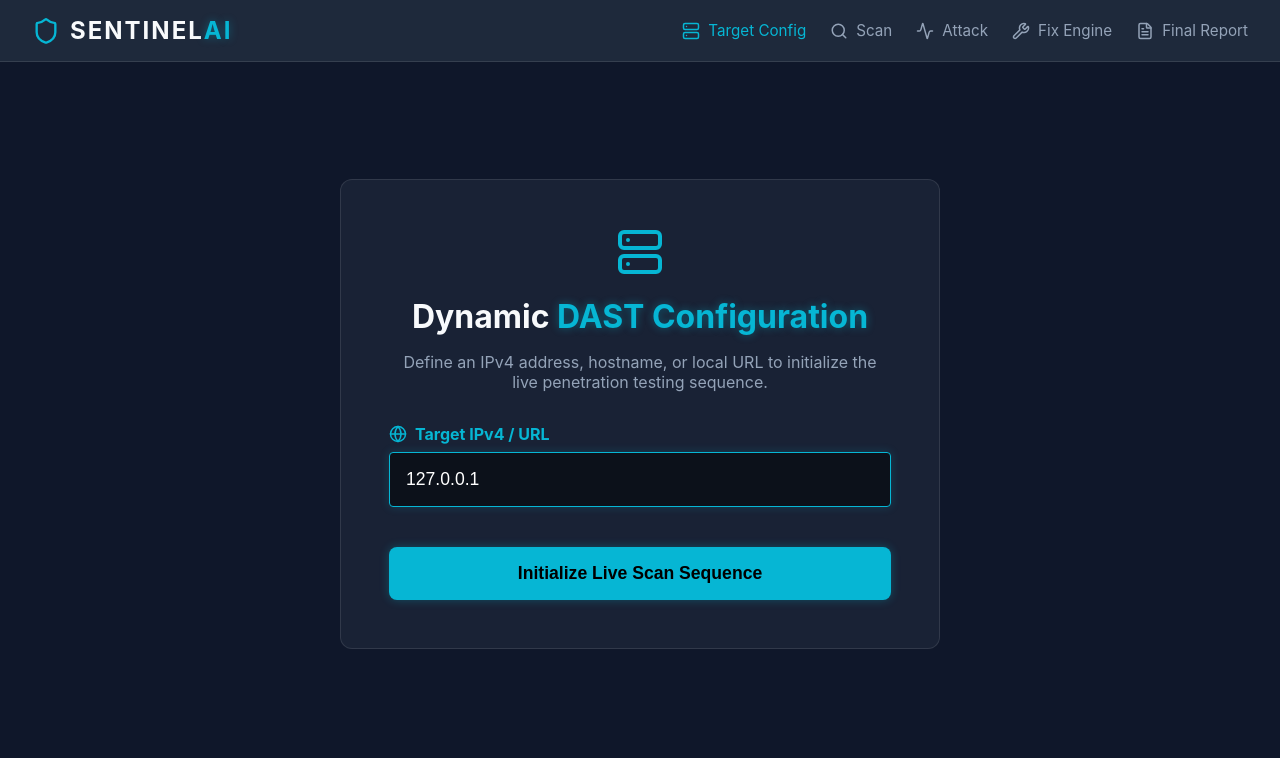
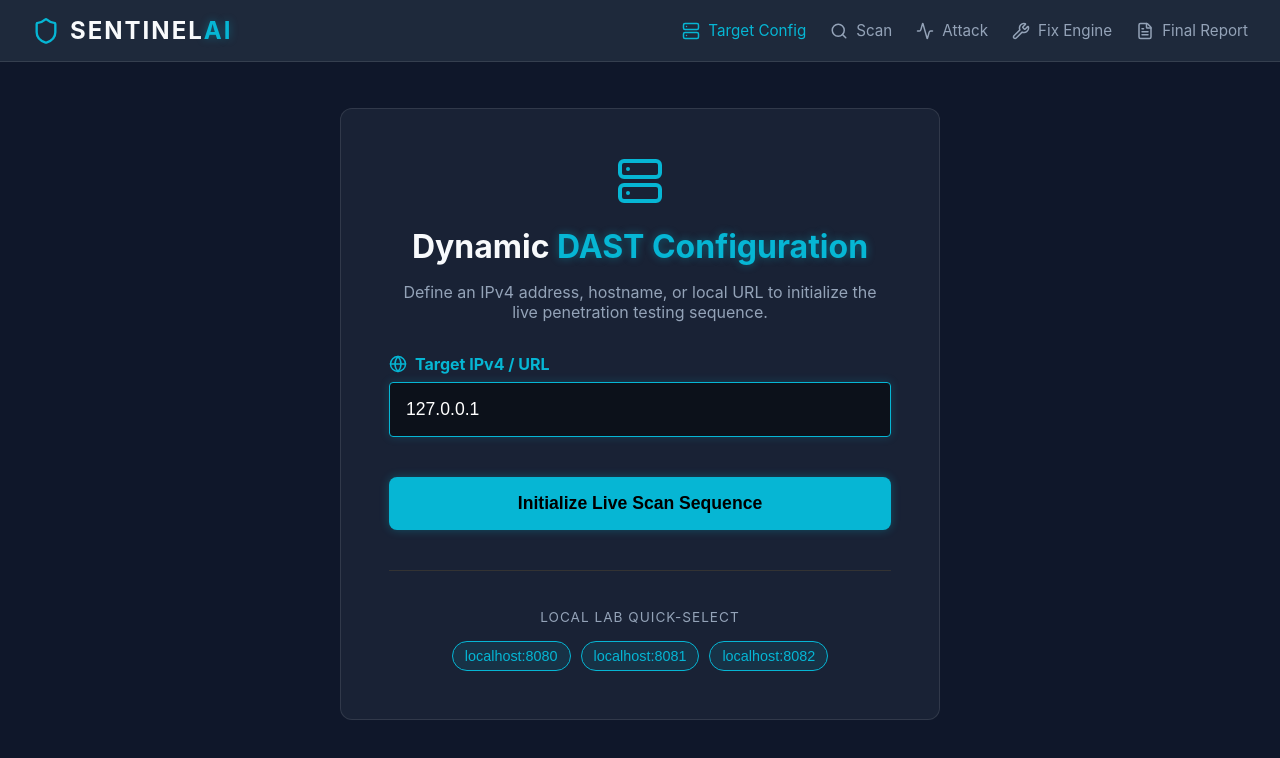
Before and after one commit to imohankm/SentinelAI, a React (Vite) app in the folder frontend/: page / in a window 1280 px wide. Shown: the top 758 px of the page. Built offline with nearby package versions, Linux system fonts and the light colour scheme.

Commit message:
Add Local Lab Quick-Select badges to DashboardSetup for instant demo target selection

```diff
--- a/frontend/src/components/DashboardSetup.jsx
+++ b/frontend/src/components/DashboardSetup.jsx
@@ -45,6 +45,34 @@ export default function DashboardSetup() {
             Initialize Live Scan Sequence
           </button>
         </form>
+
+        <div style={{ marginTop: '2.5rem', borderTop: '1px solid #333', paddingTop: '1.5rem' }}>
+            <p style={{ color: 'var(--text-muted)', fontSize: '0.85rem', marginBottom: '1rem', textTransform: 'uppercase', letterSpacing: '1px' }}>Local Lab Quick-Select</p>
+            <div style={{ display: 'flex', gap: '10px', justifyContent: 'center', flexWrap: 'wrap' }}>
+                {[8080, 8081, 8082].map(port => (
+                    <button
+                        key={port}
+                        onClick={() => {
+                            setTargetIp(`127.0.0.1:${port}`);
+                        }}
+                        style={{
+                            background: 'rgba(6, 182, 212, 0.1)',
+                            border: '1px solid var(--neon-cyan)',
+                            color: 'var(--neon-cyan)',
+                            padding: '6px 12px',
+                            borderRadius: '20px',
+                            cursor: 'pointer',
+                            fontSize: '0.9rem',
+                            transition: 'all 0.3s'
+                        }}
+                        onMouseOver={(e) => e.currentTarget.style.background = 'rgba(6, 182, 212, 0.2)'}
+                        onMouseOut={(e) => e.currentTarget.style.background = 'rgba(6, 182, 212, 0.1)'}
+                    >
+                        localhost:{port}
+                    </button>
+                ))}
+            </div>
+        </div>
       </div>
     </div>
   )
```
